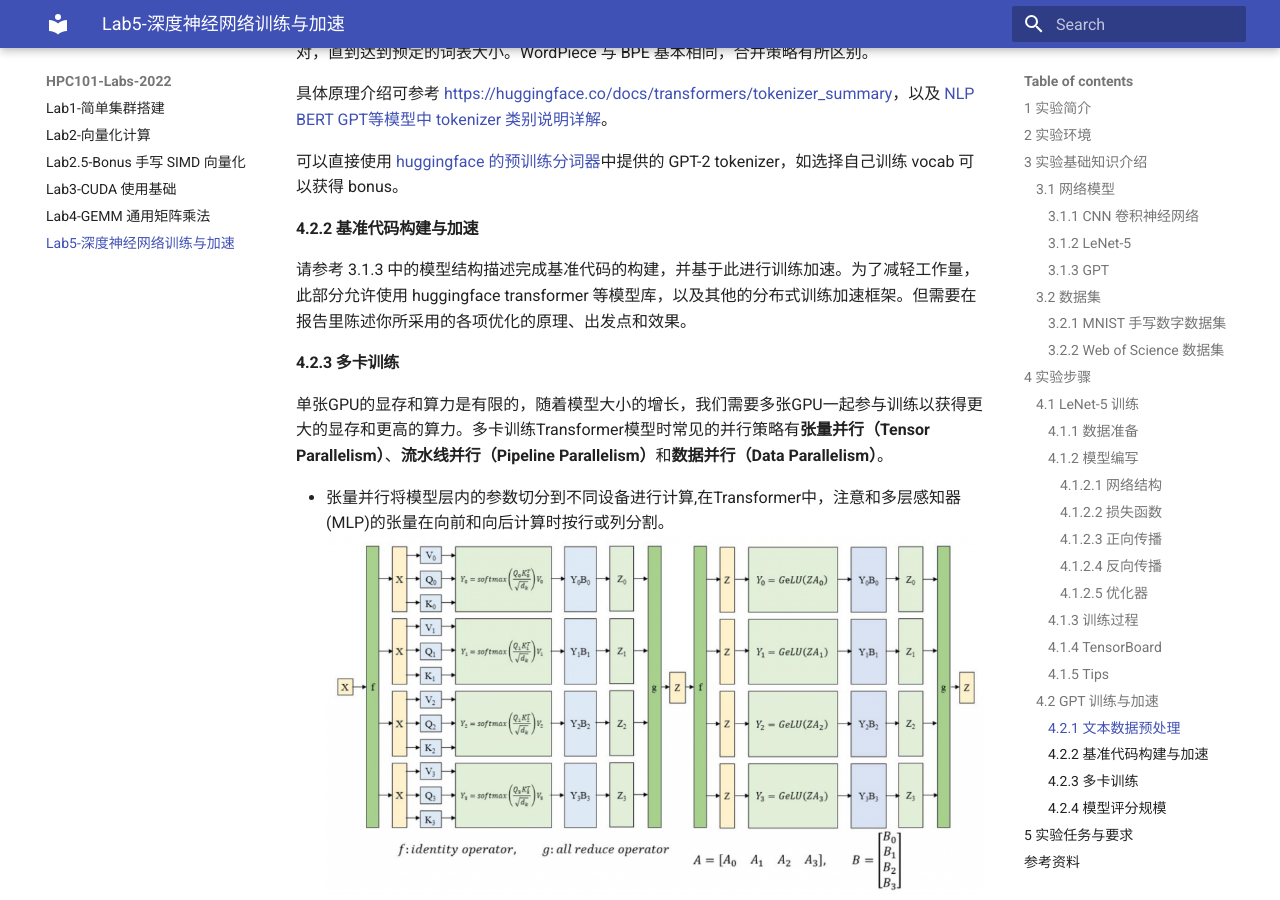
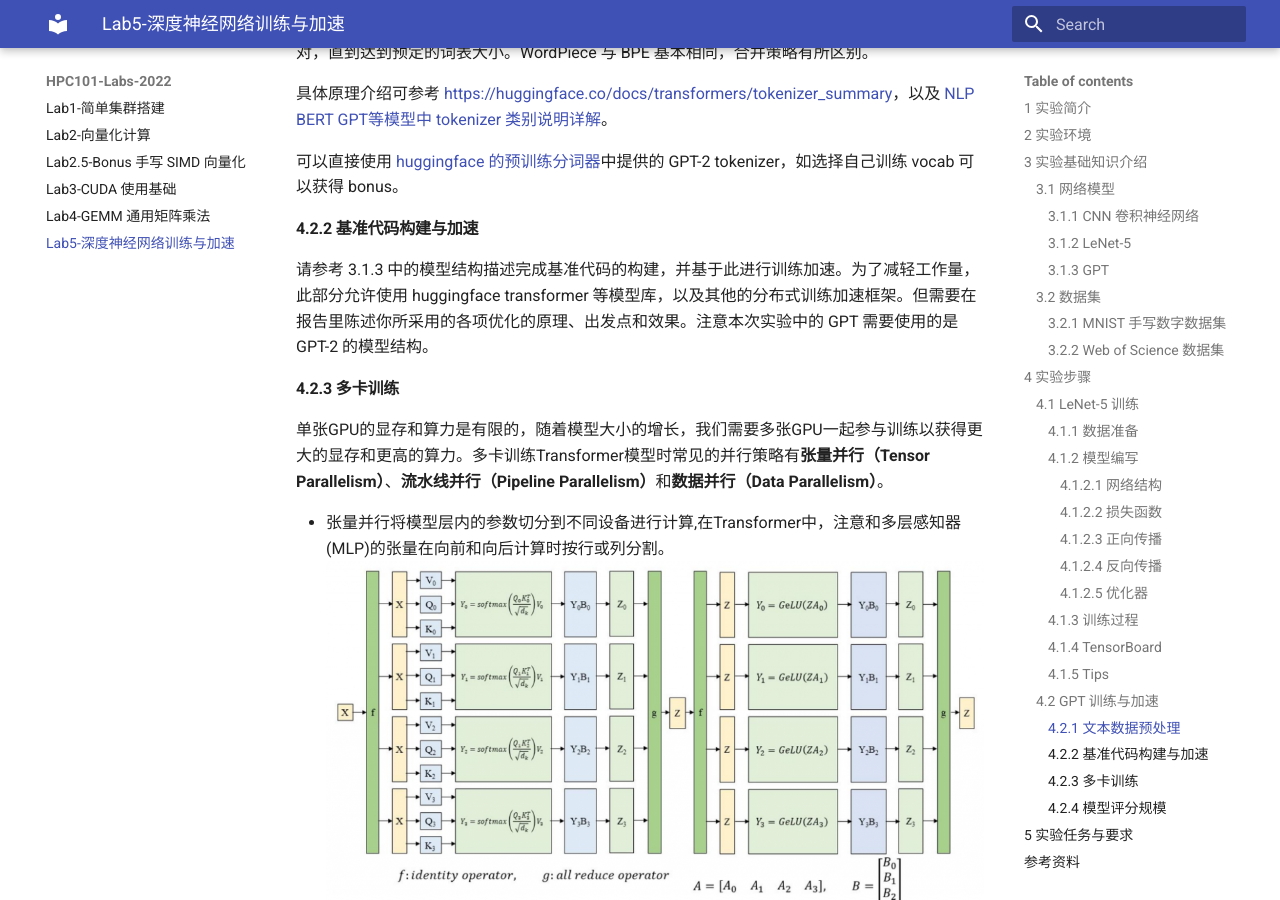
Before and after one commit to ZJUSCT/HPC101-Labs-2022, an MkDocs documentation site: the page built from docs/Lab5-DL/index.md, in a window 1280 px wide and 900 px high, scrolled down 7371 px. Built offline with MkDocs 1.6.1 and Material for MkDocs 9.7.7, drawn with Linux system fonts in a browser that asks for light colours.

Commit message:
force gpt-2 arch

```diff
--- a/docs/Lab5-DL/index.md
+++ b/docs/Lab5-DL/index.md
@@ -223,7 +223,7 @@ some_data = some_data.to(device)
 
 #### 4.2.2 基准代码构建与加速
 
-请参考 3.1.3 中的模型结构描述完成基准代码的构建，并基于此进行训练加速。为了减轻工作量，此部分允许使用 huggingface transformer 等模型库，以及其他的分布式训练加速框架。但需要在报告里陈述你所采用的各项优化的原理、出发点和效果。
+请参考 3.1.3 中的模型结构描述完成基准代码的构建，并基于此进行训练加速。为了减轻工作量，此部分允许使用 huggingface transformer 等模型库，以及其他的分布式训练加速框架。但需要在报告里陈述你所采用的各项优化的原理、出发点和效果。注意本次实验中的 GPT 需要使用的是 GPT-2 的模型结构。
 
 #### 4.2.3 多卡训练
 
```
